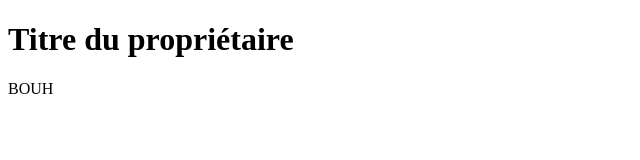
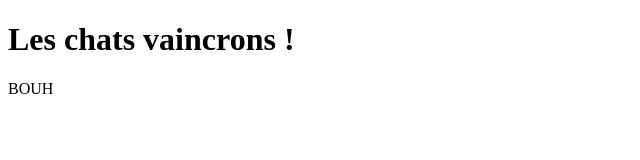
Before and after one commit to julebbb/TestLeaJustine, a plain HTML site: page index.html in a window 1280 px wide. Shown: the whole page, without its empty margins (0-640 px from the left). Drawn offline with Linux system fonts and the light colour scheme.

Commit message:
i like cats

```diff
--- a/index.html
+++ b/index.html
@@ -6,7 +6,7 @@
   </head>
   <body>
 
-    <h1>Titre du propriétaire</h1>
+    <h1>Les chats vaincrons !</h1>
 
     <p>BOUH<p>
 
```
